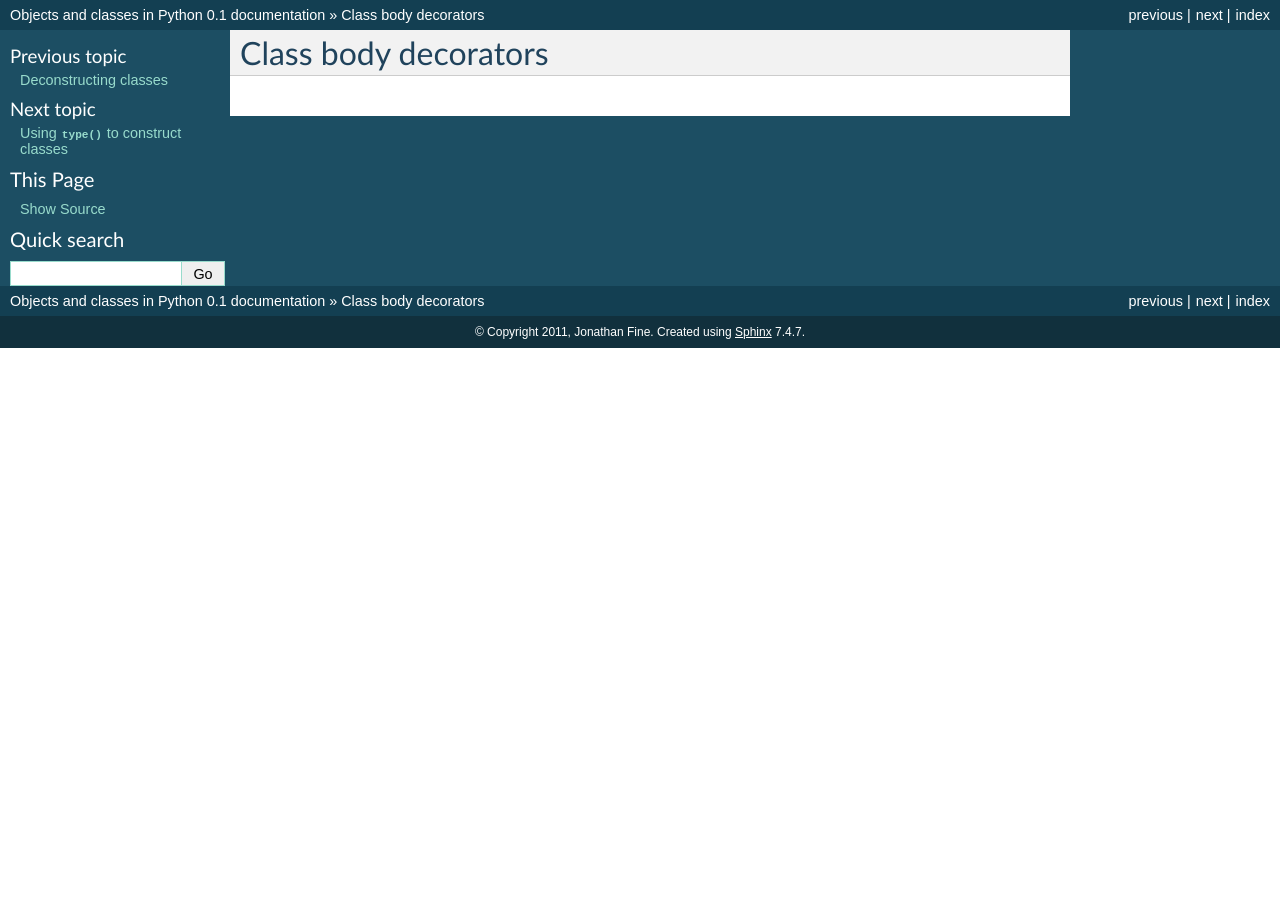
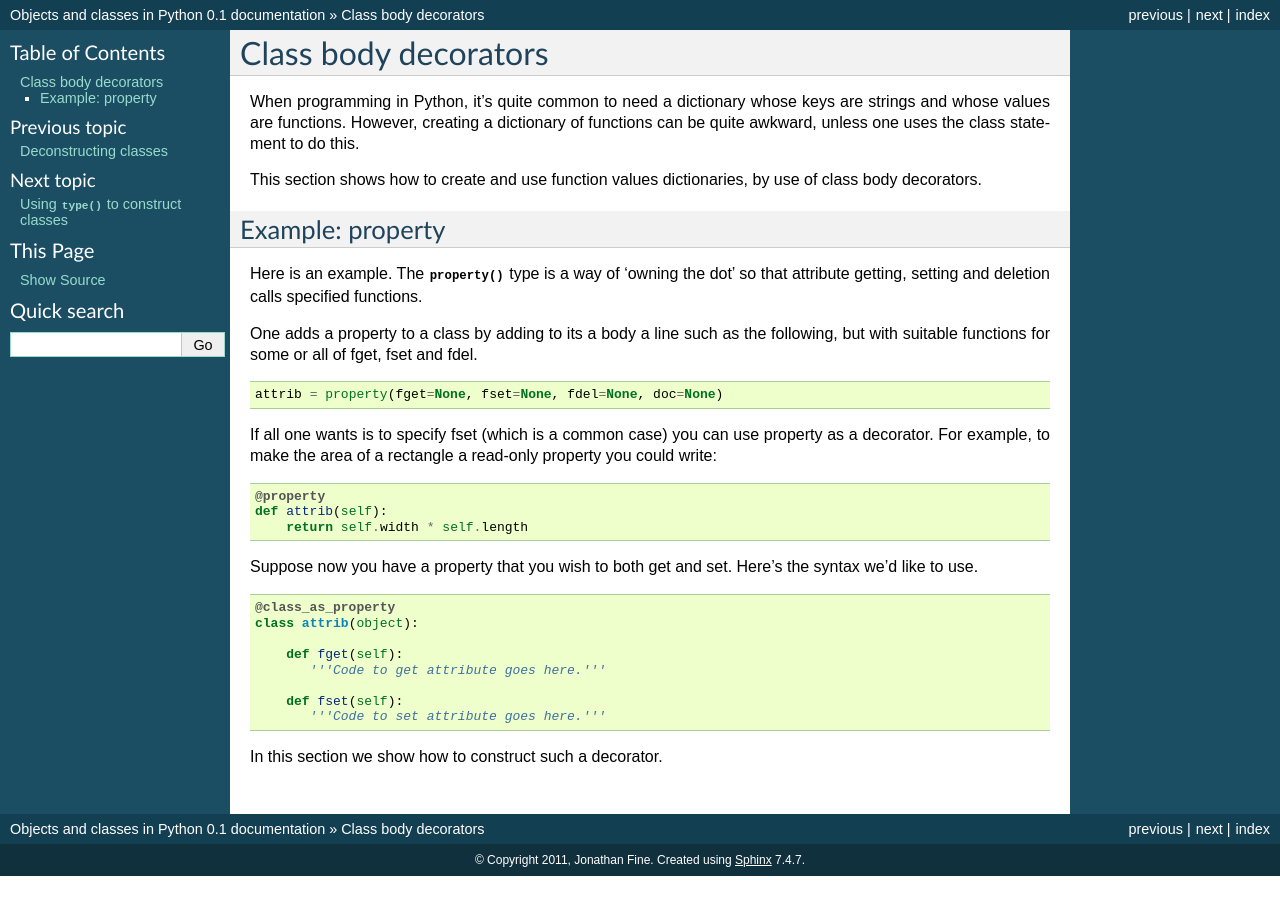
Before and after one commit to nazrulworld/jfine-python-classes-tutorial, a Sphinx documentation site: the page built from source/class-body-decorators.rst, in a window 1280 px wide. Built offline with Sphinx 7.4.7, drawn with Linux system fonts in a browser that asks for light colours.

Commit message:
Example: property.

```diff
--- a/TODO.txt
+++ b/TODO.txt
@@ -37,3 +37,5 @@ getattr
 setattr
 
 consistency: doc-string, not docstring.
+
+-OO and property(doc='doc string')
--- a/source/class-body-decorators.rst
+++ b/source/class-body-decorators.rst
@@ -1,2 +1,54 @@
 Class body decorators
 =====================
+
+When programming in Python, it's quite common to need a dictionary
+whose keys are strings and whose values are functions.  However,
+creating a dictionary of functions can be quite awkward, unless one
+uses the class statement to do this.
+
+This section shows how to create and use function values dictionaries,
+by use of class body decorators.
+
+
+Example: property
+-----------------
+
+Here is an example.  The :func:`property` type is a way of 'owning the
+dot' so that attribute getting, setting and deletion calls specified
+functions.
+
+One adds a property to a class by adding to its a body a line such as
+the following, but with suitable functions for some or all of fget,
+fset and fdel.
+
+.. code-block:: python
+
+   attrib = property(fget=None, fset=None, fdel=None, doc=None)
+
+If all one wants is to specify fset (which is a common case) you can
+use property as a decorator.  For example, to make the area of a
+rectangle a read-only property you could write:
+
+.. code-block:: python
+
+   @property
+   def attrib(self):
+       return self.width * self.length
+
+
+Suppose now you have a property that you wish to both get and set.
+Here's the syntax we'd like to use.
+
+.. code-block:: python
+
+   @class_as_property
+   class attrib(object):
+
+       def fget(self):
+          '''Code to get attribute goes here.'''
+
+       def fset(self):
+          '''Code to set attribute goes here.'''
+
+
+In this section we show how to construct such a decorator.
```
